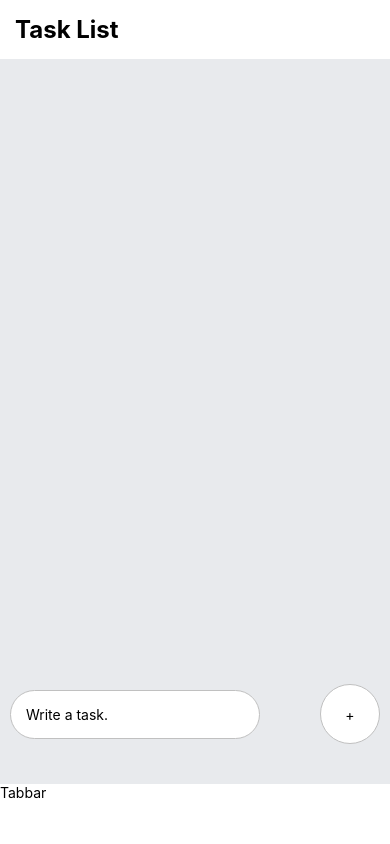
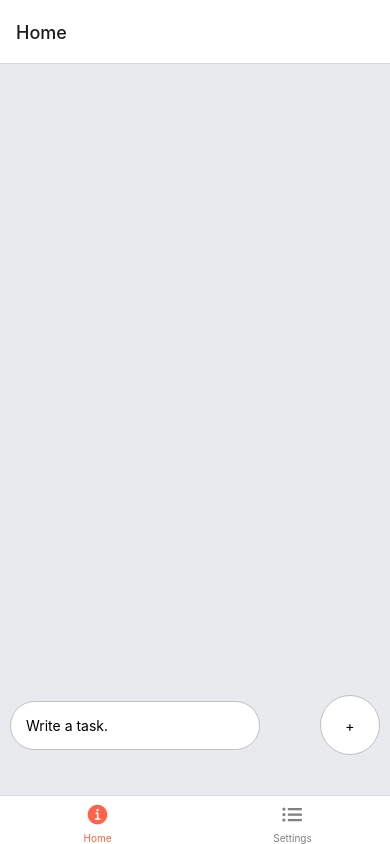
Before and after one commit to Yoshiyuki-Iwasaki/homete-sp, a React Native app: screen /Home in a window 390 px wide. Built offline with nearby package versions, Linux system fonts and the light colour scheme.

Commit message:
create tab function.

```diff
--- a/App.tsx
+++ b/App.tsx
@@ -1,14 +1,41 @@
 import React from "react";
-import TaskList from "./components/task/TaskList";
-import Header from "./components/module/Header";
-import TabBar from "./components/module/TabBar";
+import Top from "./page/Top";
+import Account from "./page/Account";
+import { NavigationContainer } from "@react-navigation/native";
+import { createBottomTabNavigator } from "@react-navigation/bottom-tabs";
+import Ionicons from "react-native-vector-icons/Ionicons";
+
+const Tab = createBottomTabNavigator();
+
 
 const App = () => {
   return (
     <>
-      <Header />
-      <TaskList />
-      <TabBar />
+      <NavigationContainer>
+        <Tab.Navigator
+          screenOptions={({ route }: any) => ({
+            tabBarIcon: ({ focused, color, size }: any) => {
+              let iconName;
+
+              if (route.name === "Home") {
+                iconName = focused
+                  ? "ios-information-circle"
+                  : "ios-information-circle-outline";
+              } else if (route.name === "Settings") {
+                iconName = focused ? "ios-list-box" : "ios-list";
+              }
+
+              // You can return any component that you like here!
+              return <Ionicons name={iconName} size={size} color={color} />;
+            },
+            tabBarActiveTintColor: "tomato",
+            tabBarInactiveTintColor: "gray",
+          })}
+        >
+          <Tab.Screen name="Home" component={Top} />
+          <Tab.Screen name="Settings" component={Account} />
+        </Tab.Navigator>
+      </NavigationContainer>
     </>
   );
 };
--- a/components/task/TaskInput.tsx
+++ b/components/task/TaskInput.tsx
@@ -12,7 +12,7 @@
 const TaskInput = ({ taskItems, setTaskItems }:any) => {
   const [task, setTask] = useState<string>("");
   const handleAddTask = () => {
-    if (!task) null;
+    if (!task) return;
     setTaskItems([...taskItems, task]);
     setTask("");
   };
--- a/package.json
+++ b/package.json
@@ -8,17 +8,20 @@
     "eject": "expo eject"
   },
   "dependencies": {
+    "@react-navigation/bottom-tabs": "^6.0.9",
     "expo": "~42.0.1",
     "expo-status-bar": "~1.0.4",
     "react": "16.13.1",
     "react-dom": "16.13.1",
     "react-native": "https://github.com/expo/react-native/archive/sdk-42.0.0.tar.gz",
+    "react-native-vector-icons": "^9.0.0",
     "react-native-web": "~0.13.12"
   },
   "devDependencies": {
     "@babel/core": "^7.9.0",
     "@types/react": "~16.9.35",
     "@types/react-native": "~0.63.2",
+    "@types/react-native-vector-icons": "^6.4.9",
     "typescript": "~4.0.0"
   },
   "private": true
--- /dev/null
+++ b/page/Account.tsx
@@ -0,0 +1,12 @@
+import React from "react";
+import { Text, View } from "react-native";
+
+const Account = () => {
+  return (
+    <View style={{ flex: 1, justifyContent: "center", alignItems: "center" }}>
+      <Text>Settings!</Text>
+    </View>
+  );
+};
+
+export default Account;
--- /dev/null
+++ b/page/Top.tsx
@@ -0,0 +1,11 @@
+import React from "react";
+import { Text, View } from "react-native";
+import TaskList from "../components/task/TaskList";
+
+const Top = () => {
+  return (
+    <TaskList />
+  );
+};
+
+export default Top;
```
Also changed, not shown: 2 other files (tests, documents, lock files or other folders).
